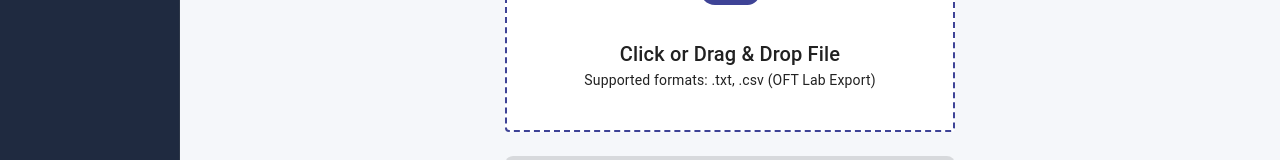
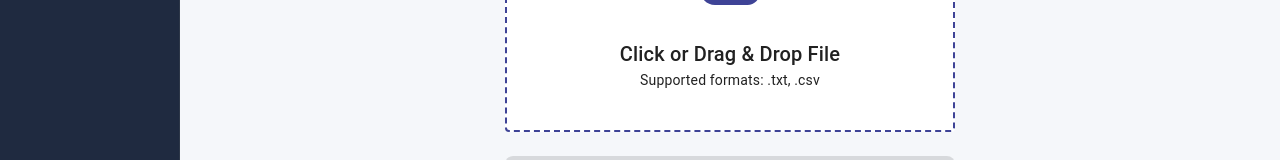
Before and after one commit to rashidkazemiii/aicelab-eval-tool, a React app in the folder frontend/: page / in a window 1280 px wide. Shown: the part 275-435 px from the top of the page. Built offline with nearby package versions, Linux system fonts and the light colour scheme; the HTML template or start-up script is replaced by a standard one.

Commit message:
updating upload page

```diff
--- a/frontend/src/components/upload/UploadBox.jsx
+++ b/frontend/src/components/upload/UploadBox.jsx
@@ -1,5 +1,5 @@
 import React, { useRef, useEffect } from 'react'; // Added useRef and useEffect
-import { Box, Typography, Paper } from '@mui/material';
+import { Typography, Paper } from '@mui/material';
 import CloudUploadIcon from '@mui/icons-material/CloudUpload';
 
 export default function UploadBox({ file, onFileChange }) {
@@ -49,7 +49,7 @@ export default function UploadBox({ file, onFileChange }) {
       </Typography>
 
       <Typography variant="body2" color="#666">
-        Supported formats: .txt, .csv (OFT Lab Export)
+        Supported formats: .txt, .csv
       </Typography>
 
     </Paper>
```
